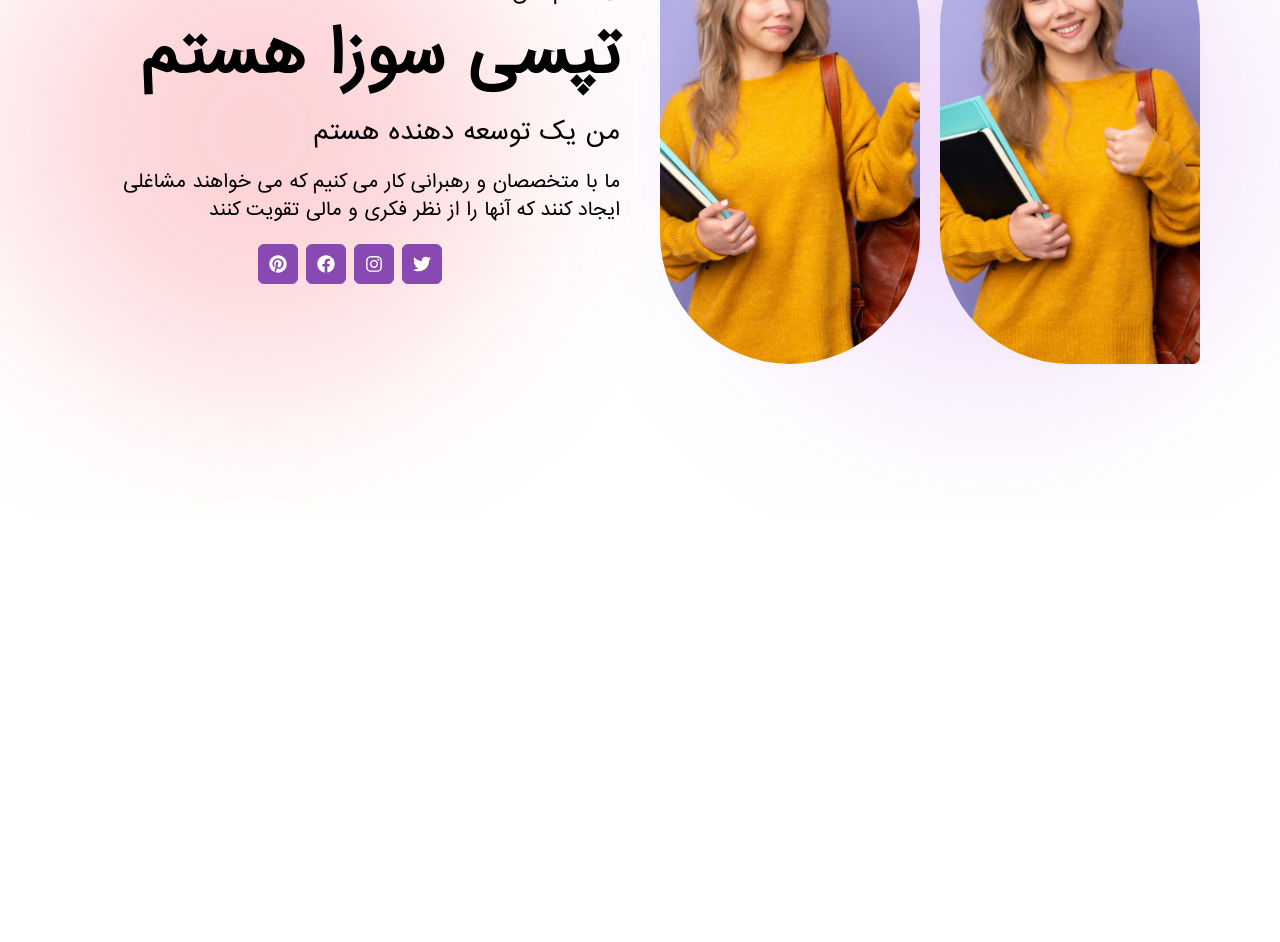
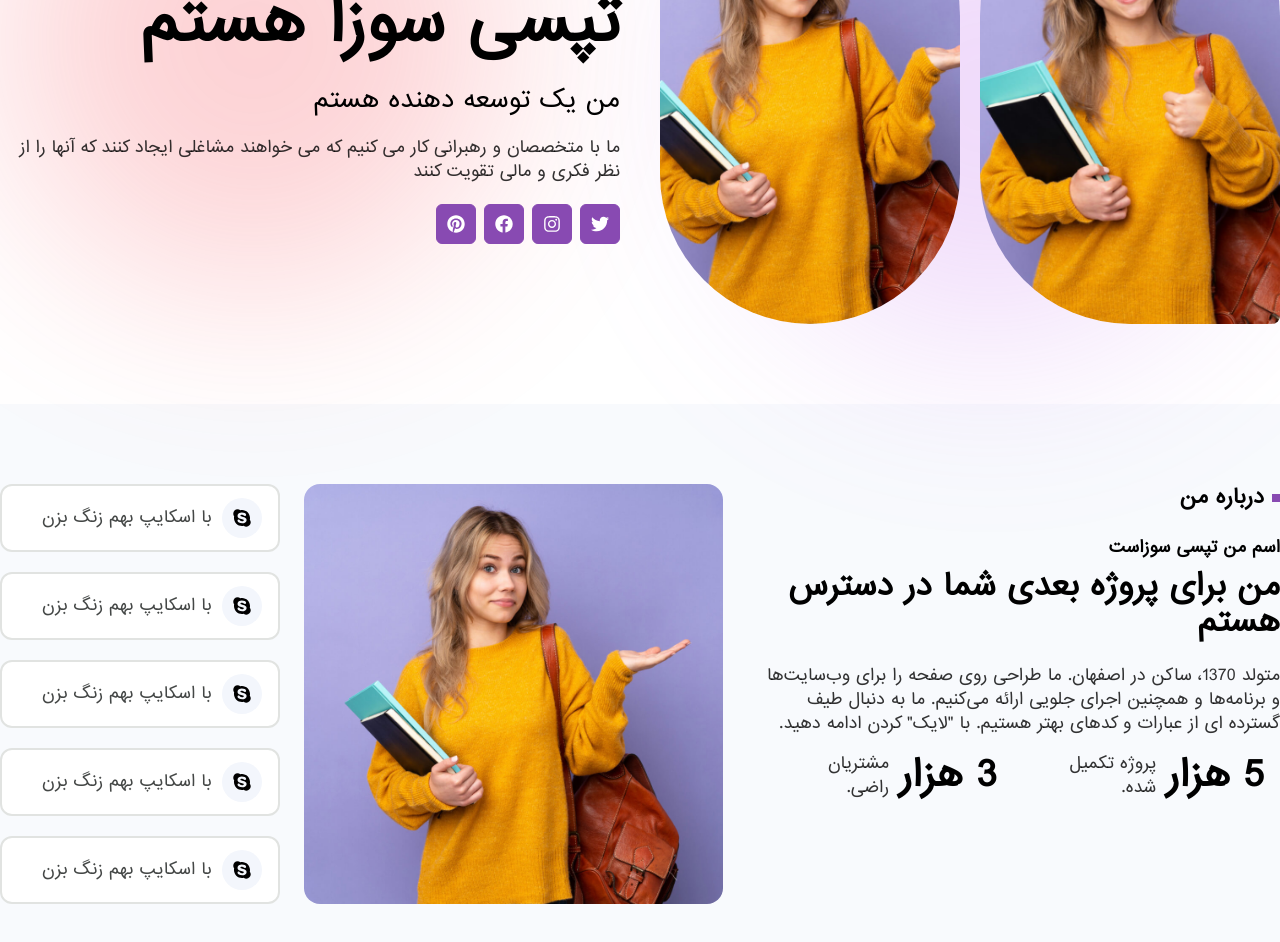
Before and after one commit to pouya-mirzaei/tapsi, a React (Create React App) app: page / in a window 1280 px wide. Shown: the part 280-1222 px from the top of the page. Before the commit the page ends 800 px from the top, so only its background shows below. Built offline with nearby package versions, Linux system fonts and the light colour scheme.

Commit message:
added the about section

```diff
--- a/package.json
+++ b/package.json
@@ -9,6 +9,7 @@
     "react": "^18.2.0",
     "react-dom": "^18.2.0",
     "react-scripts": "5.0.1",
+    "typewriter-effect": "^2.20.1",
     "web-vitals": "^2.1.4"
   },
   "scripts": {
--- a/src/App.js
+++ b/src/App.js
@@ -1,11 +1,13 @@
 import Header from './Header/Header';
 import HeroSection from './Hero-section/HeroSection';
+import About from './about-section/About';
 
 function App() {
   return (
     <div className="App font-primary">
       <Header />
       <HeroSection />
+      <About />
     </div>
   );
 }
--- a/src/Header/Header.js
+++ b/src/Header/Header.js
@@ -3,7 +3,7 @@ import Navbar from '../Navbar/Navbar';
 
 export default function Header() {
   return (
-    <header className="flex justify-between sm:justify-around items-center bg-gray-2 py-3.5 px-5 border border-[#e1e3e1] sticky">
+    <header className="flex justify-between sm:justify-around items-center bg-gray-2 py-3.5 px-5 border border-[#e1e3e1] sticky top-0 z-30">
       {/* logo */}
       <div>
         <a href="#">
--- a/src/Hero-section/HeroSection.js
+++ b/src/Hero-section/HeroSection.js
@@ -2,7 +2,7 @@ import React from 'react';
 
 export default function HeroSection() {
   return (
-    <section className="flex items-center justify-center flex-col-reverse lg:flex-row  gap-x-10 w-full mt-28 md:px-10 sm:p-0 px-5 lg:px-20  relative">
+    <section className="container flex items-center justify-center flex-col-reverse lg:flex-row  gap-x-10 w-full relative">
       {/* images */}
       <div className="flex self-stretch gap-x-5 lg:w-1/2 relative z-10">
         <div className="w-1/2 ">
@@ -24,28 +24,28 @@ export default function HeroSection() {
       {/* intro */}
       <div className="flex justify-center flex-col gap-y-5 lg:w-1/2 relative z-10 py-20 text-center lg:text-right">
         <h6 className="text-xl ">👋سلام، من</h6>
-        <h1 className="text-6xl  font-semibold mb-2.5">تپسی سوزا هستم</h1>
-        <h2 className="text-2xl">من یک توسعه دهنده هستم</h2>
-        <h3 className="text-xl md:text-lg">
+        <h1 className="heading-primary">تپسی سوزا هستم</h1>
+        <h2 className="heading-secondary">من یک توسعه دهنده هستم</h2>
+        <p className="paragraph">
           ما با متخصصان و رهبرانی کار می کنیم که می خواهند مشاغلی ایجاد کنند که آنها را از نظر فکری و مالی تقویت کنند
-        </h3>
-        <div className="flex justify-center gap-x-2">
-          <div className="w-10 h-10 p-2.5 bg-primary hover:bg-white border border-primary rounded-md cursor-pointer group transition-colors">
+        </p>
+        <div className="flex justify-center lg:justify-start gap-x-2">
+          <div className="w-10  p-2.5 bg-primary hover:bg-white border border-primary rounded-md cursor-pointer group transition-colors">
             <svg className="text-white group-hover:text-primary transition-colors">
               <use href="SVG/brands.svg#twitter"></use>
             </svg>
           </div>
-          <div className="w-10 h-10 p-2.5 bg-primary hover:bg-white border border-primary rounded-md cursor-pointer group transition-colors">
+          <div className="w-10  p-2.5 bg-primary hover:bg-white border border-primary rounded-md cursor-pointer group transition-colors">
             <svg className="text-white group-hover:text-primary transition-colors">
               <use href="SVG/brands.svg#instagram"></use>
             </svg>
           </div>
-          <div className="w-10 h-10 p-2.5 bg-primary hover:bg-white border border-primary rounded-md cursor-pointer group transition-colors">
+          <div className="w-10  p-2.5 bg-primary hover:bg-white border border-primary rounded-md cursor-pointer group transition-colors">
             <svg className="text-white group-hover:text-primary transition-colors">
               <use href="SVG/brands.svg#facebook"></use>
             </svg>
           </div>
-          <div className="w-10 h-10 p-2.5 bg-primary hover:bg-white border border-primary rounded-md cursor-pointer group transition-colors">
+          <div className="w-10  p-2.5 bg-primary hover:bg-white border border-primary rounded-md cursor-pointer group transition-colors">
             <svg className="text-white group-hover:text-primary transition-colors">
               <use href="SVG/brands.svg#pinterest"></use>
             </svg>
@@ -53,7 +53,7 @@ export default function HeroSection() {
         </div>
       </div>
 
-      <div className="absolute  left-1 z-0 0 w-[500px] h-[500px] rounded-full bg-secondary blur-[100px] opacity-25"></div>
+      <div className="absolute  left-1 top-1 z-0 0 w-[500px] h-[500px] rounded-full bg-secondary blur-[100px] opacity-25"></div>
       <div className="absolute hidden lg:block right-10  z-0 w-[500px] h-[500px] rounded-full bg-primary-2 blur-[100px] opacity-25"></div>
     </section>
   );
--- /dev/null
+++ b/src/about-section/About.js
@@ -0,0 +1,14 @@
+import React from 'react';
+import Information from './compoments/Information';
+import Sticky from './compoments/Sticky';
+
+export default function About() {
+  return (
+    <section className="bg-gray-1">
+      <div className="container w-full flex flex-col lg:flex-row gap-10 relative">
+        <Information></Information>
+        <Sticky></Sticky>
+      </div>
+    </section>
+  );
+}
--- /dev/null
+++ b/src/about-section/compoments/Contact-box.js
@@ -0,0 +1,16 @@
+import React from 'react';
+
+export default function ContactBox() {
+  return (
+    <div className="flex items-center gap-x-2.5 bg-white hover:bg-primary border-2 border-[#e1e3e1] hover:border-primary text-[#444746] hover:text-white rounded-xl py-3 px-4 cursor-pointer transition-colors">
+      <div className="flex items-center justify-center w-10 h-10 bg-gray-2 rounded-full ">
+        <svg className="w-1/2 text-black">
+          <use href="SVG/brands.svg#skype"></use>
+        </svg>
+      </div>
+      <div>
+        <span>با اسکایپ بهم زنگ بزن</span>
+      </div>
+    </div>
+  );
+}
--- /dev/null
+++ b/src/about-section/compoments/Information.js
@@ -0,0 +1,31 @@
+import React from 'react';
+
+export default function Information() {
+  return (
+    <div className="basis-5/12">
+      {/* introduction */}
+      <div>
+        <h3 className="heading-tertairy title mb-6">درباره من</h3>
+        <span className="font-semibold inline-block mb-2">اسم من تپسی سوزاست</span>
+        <h2 className="font-semibold text-3xl mb-6">من برای پروژه بعدی شما در دسترس هستم</h2>
+        <p className="paragraph mb-4">
+          متولد 1370، ساکن در اصفهان. ما طراحی روی صفحه را برای وب‌سایت‌ها و برنامه‌ها و همچنین اجرای جلویی ارائه
+          می‌کنیم. ما به دنبال طیف گسترده ای از عبارات و کدهای بهتر هستیم. با "لایک" کردن ادامه دهید.
+        </p>
+        <div className="flex items-start justify-around">
+          <div className="flex items-center gap-x-2.5">
+            <span className="text-4xl font-semibold">5 هزار</span>
+            <span className="leading-normal w-2/5 text-black/80">پروژه تکمیل شده.</span>
+          </div>
+          <div className="flex items-center gap-x-2.5">
+            <span className="text-4xl font-semibold">3 هزار</span>
+            <span className="leading-normal w-2/5 text-black/80">مشتریان راضی.</span>
+          </div>
+        </div>
+      </div>
+
+      {/* experience */}
+      <div></div>
+    </div>
+  );
+}
--- /dev/null
+++ b/src/about-section/compoments/Sticky.js
@@ -0,0 +1,28 @@
+import React from 'react';
+import ContactBox from './Contact-box';
+
+export default function Sticky() {
+  return (
+    <div className="basis-7/12 lg:sticky top-20">
+      {/* resume */}
+      <div className="flex flex-col lg:flex-row gap-6">
+        {/* image */}
+        <div className="basis-3/5 rounded-2xl overflow-hidden">
+          <img src="images/about-banner.jpg" alt="nice lady" />
+        </div>
+
+        {/* links */}
+        <div className="basis-2/5 flex flex-col gap-y-5">
+          <ContactBox></ContactBox>
+          <ContactBox></ContactBox>
+          <ContactBox></ContactBox>
+          <ContactBox></ContactBox>
+          <ContactBox></ContactBox>
+        </div>
+      </div>
+
+      {/* skills */}
+      <div></div>
+    </div>
+  );
+}
--- a/src/index.css
+++ b/src/index.css
@@ -10,9 +10,17 @@
 }
 
 @layer base {
+  section {
+    @apply py-20;
+  }
+
+  body {
+    min-height: 1000vh;
+  }
+
   svg {
     width: 100%;
-    height: 100%;
+    aspect-ratio: 1/1;
     fill: currentColor;
   }
 
@@ -22,9 +30,39 @@
     @media (max-width: 1024px) {
       font-size: 90%;
     }
-
-    @media (max-width: 1200px) {
-      font-size: 85%;
-    }
   }
 }
+
+@layer components {
+  .heading-primary {
+    @apply text-6xl  font-semibold mb-2.5;
+  }
+
+  .heading-secondary {
+    @apply text-2xl;
+  }
+
+  .heading-tertairy {
+    @apply text-xl font-semibold;
+  }
+
+  .paragraph {
+    @apply text-black/80;
+  }
+
+  .title {
+    position: relative;
+    padding-right: 1rem;
+  }
+
+  .title::after {
+    content: '';
+    position: absolute;
+    width: 8px;
+    height: 8px;
+    @apply bg-primary;
+    top: 50%;
+    transform: translateY(-50%);
+    right: 0;
+  }
+}
--- a/tailwind.config.js
+++ b/tailwind.config.js
@@ -2,7 +2,13 @@
 module.exports = {
   content: ['./src/**/*.{js,jsx}'],
   theme: {
-    container: { center: true },
+    container: {
+      center: true,
+      padding: {
+        DEFAULT: '1rem',
+        md: '0',
+      },
+    },
     extend: {
       colors: {
         primary: {
```
Also changed, not shown: 1 other file (tests, documents, lock files or other folders).
